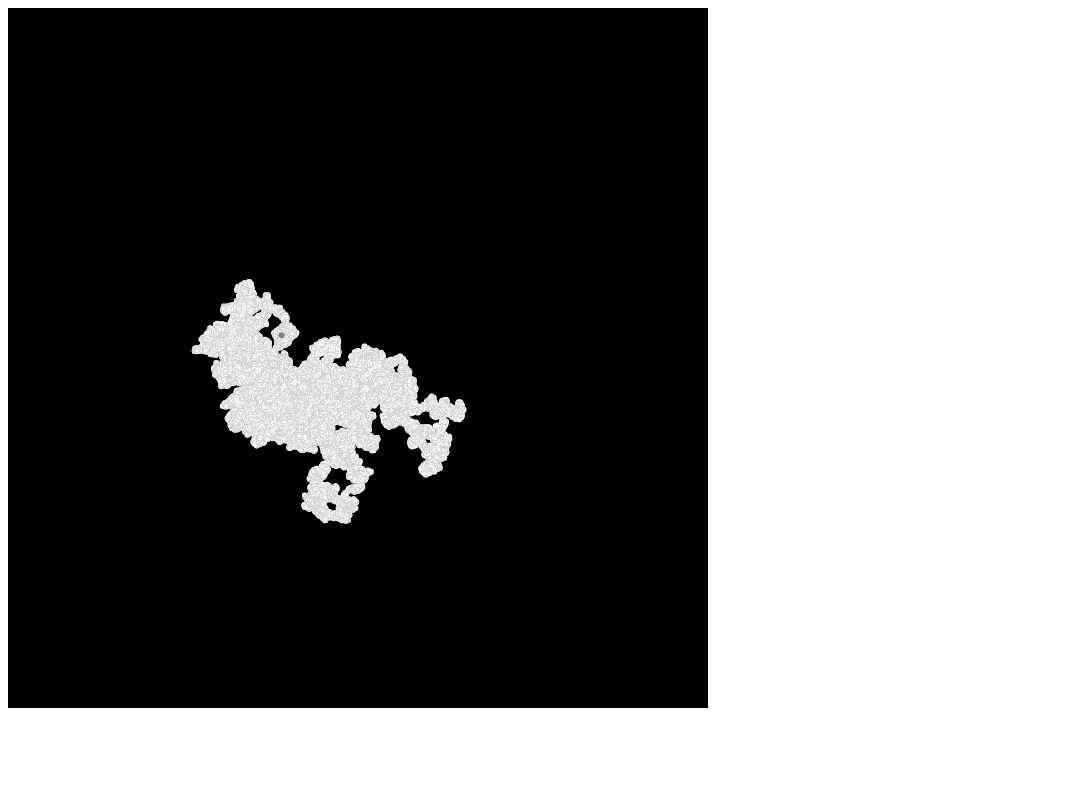
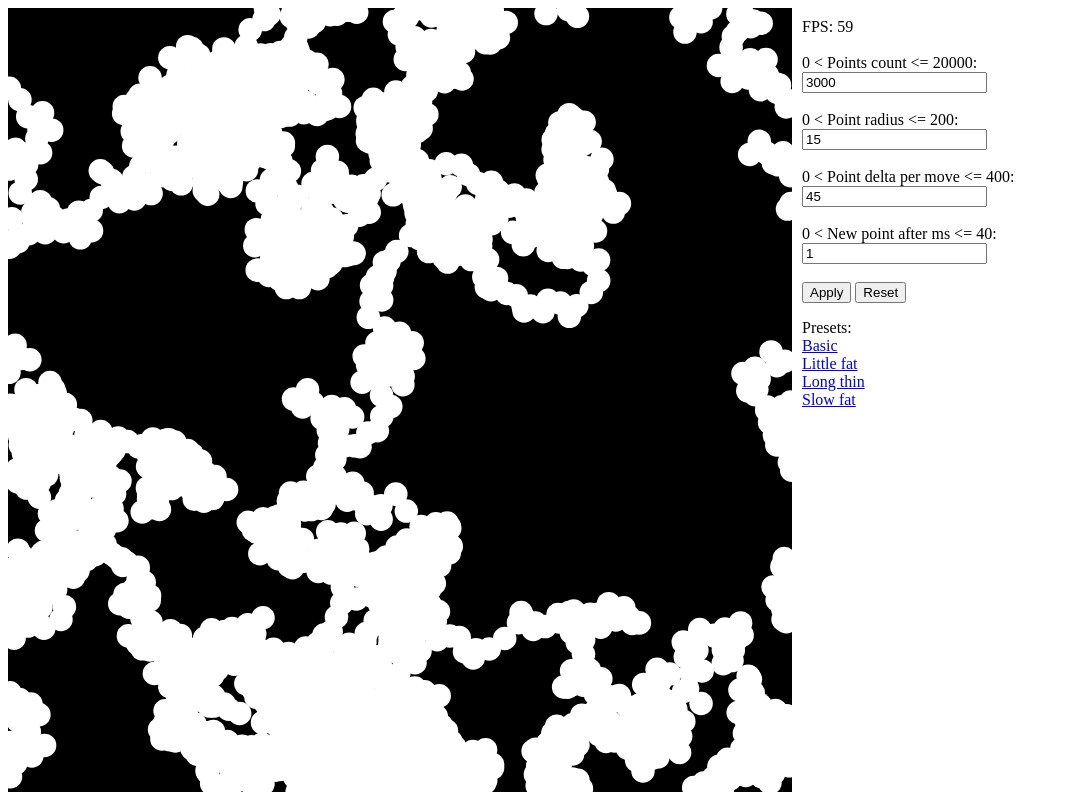
Before and after one commit to enovikov11/random-point, a plain HTML site: page index.html in a window 1280 px wide. Shown: the whole page, without its empty margins (0-1069 px from the left). Drawn offline with Linux system fonts and the light colour scheme.

Commit message:
Update index.html

```diff
--- a/index.html
+++ b/index.html
@@ -1,35 +1,128 @@
-<canvas id="canvas" width="700" height="700"></canvas>
+<html>
+
+<head>
+    <meta charset="utf-8" />
+    <meta name="viewport" content="width=device-width, initial-scale=1.0">
+</head>
+
+<body>
+    <div style="display: flex;width: 100%;height: 100%;flex-wrap: wrap;">
+        <svg xmlns:svg="http://www.w3.org/2000/svg" viewBox="0 0 1000 1000"
+            style="max-width: 100%; max-height: 100%; aspect-ratio: 1;" id="image">
+            <rect x="0" y="0" width="1000" height="1000" fill="black" />
+        </svg>
+        <div style="padding: 10px;">
+            <div id="fps"></div><br />
+            <form method="GET">
+                0 &lt; Points count &lt;= 20000:<br />
+                <input name="POINTS_COUNT" /><br />
+                <br />
+                0 &lt; Point radius &lt;= 200:<br />
+                <input name="POINT_RADIUS" /><br />
+                <br />
+                0 &lt; Point delta per move &lt;= 400:<br />
+                <input name="POINT_DELTA_PER_MOVE" /><br />
+                <br />
+                0 &lt; New point after ms &lt;= 40:<br />
+                <input name="NEW_POINT_AFTER_MS" /><br />
+                <br />
+                <input type="submit" value="Apply" />
+                <input type="button" value="Reset" onclick="location.search = ''" />
+            </form>
+            Presets:<br />
+            <a href="?POINTS_COUNT=3000&POINT_RADIUS=15&POINT_DELTA_PER_MOVE=45&NEW_POINT_AFTER_MS=1">Basic</a><br />
+            <a href="?POINTS_COUNT=1000&POINT_RADIUS=20&POINT_DELTA_PER_MOVE=30&NEW_POINT_AFTER_MS=2">Little
+                fat</a><br />
+            <a href="?POINTS_COUNT=10000&POINT_RADIUS=5&POINT_DELTA_PER_MOVE=9&NEW_POINT_AFTER_MS=0.3">Long
+                thin</a><br />
+            <a href="?POINTS_COUNT=200&POINT_RADIUS=20&POINT_DELTA_PER_MOVE=60&NEW_POINT_AFTER_MS=3">Slow
+                fat</a><br />
+        </div>
+    </div>
+
 
     <script>
-    let x = 0, y = 0;
-    const canvas = document.querySelector('#canvas'), ctx = canvas.getContext('2d');
-    const COLORS = {
-        BACKGROUND: 'black',
-        PAINT: 'white',
-        POINT: 'grey'
-    }, SIZE = 700, POINT_RADIUS = 3, ITERATIONS = 200;
+        const urlParams = new URLSearchParams(window.location.search);
 
-    ctx.fillStyle = COLORS.BACKGROUND;
-    ctx.fillRect(0, 0, SIZE, SIZE);
+        let POINTS_COUNT = +urlParams.get('POINTS_COUNT'), POINT_RADIUS = +urlParams.get('POINT_RADIUS'),
+            POINT_DELTA_PER_MOVE = +urlParams.get('POINT_DELTA_PER_MOVE'),
+            NEW_POINT_AFTER_MS = +urlParams.get('NEW_POINT_AFTER_MS');
+
+        if (!(0 < POINTS_COUNT && POINTS_COUNT <= 20000)) {
+            POINTS_COUNT = 3000;
+        }
+
+        if (!(0 < POINT_RADIUS && POINT_RADIUS <= 200)) {
+            POINT_RADIUS = 15;
+        }
+
+        if (!(0 < POINT_DELTA_PER_MOVE && POINT_DELTA_PER_MOVE <= 400)) {
+            POINT_DELTA_PER_MOVE = 45;
+        }
+
+        if (!(0 < NEW_POINT_AFTER_MS && NEW_POINT_AFTER_MS <= 40)) {
+            NEW_POINT_AFTER_MS = 1;
+        }
+
+        document.querySelector('[name=POINTS_COUNT]').value = POINTS_COUNT;
+        document.querySelector('[name=POINT_RADIUS]').value = POINT_RADIUS;
+        document.querySelector('[name=POINT_DELTA_PER_MOVE]').value = POINT_DELTA_PER_MOVE;
+        document.querySelector('[name=NEW_POINT_AFTER_MS]').value = NEW_POINT_AFTER_MS;
+
+        const SVG_SIZE = 1000;
+        let x = SVG_SIZE / 2, y = SVG_SIZE / 2;
+        const points = [], svg = document.querySelector('#image');
+
+        let framesRendered = 0;
+
+        for (let i = 0; i < POINTS_COUNT; i++) {
+            const point = document.createElementNS("http://www.w3.org/2000/svg", "circle");
+
+            point.setAttribute('cx', x);
+            point.setAttribute('cy', y);
+            point.setAttribute('r', POINT_RADIUS);
+            point.setAttribute('fill', 'white');
+
+            svg.appendChild(point);
+            points.push(point);
+        }
+
+        let renderedPointId = Math.floor(Date.now() / NEW_POINT_AFTER_MS);
 
         function animate() {
-        for (let i = 0; i < ITERATIONS; i++) {
-            ctx.beginPath();
-            ctx.fillStyle = COLORS.PAINT;
-            ctx.arc(SIZE / 2 + POINT_RADIUS * x, SIZE / 2 + POINT_RADIUS * y, POINT_RADIUS, 0, 2 * Math.PI);
-            ctx.fill();
+            const currentPointId = Math.floor(Date.now() / NEW_POINT_AFTER_MS);
 
-            x += (Math.random() - 0.5);
-            y += (Math.random() - 0.5);
+            for (; renderedPointId < currentPointId - POINTS_COUNT; renderedPointId += POINTS_COUNT) { }
 
-            ctx.beginPath();
-            ctx.fillStyle = COLORS.POINT;
-            ctx.arc(SIZE / 2 + POINT_RADIUS * x, SIZE / 2 + POINT_RADIUS * y, POINT_RADIUS, 0, 2 * Math.PI);
-            ctx.fill();
+            for (; renderedPointId < currentPointId; renderedPointId++) {
+                const point = points[renderedPointId % POINTS_COUNT];
+
+                x += (Math.random() - 0.5) * POINT_DELTA_PER_MOVE;
+                y += (Math.random() - 0.5) * POINT_DELTA_PER_MOVE;
+                x %= SVG_SIZE;
+                y %= SVG_SIZE;
+                if (x < 0) {
+                    x += SVG_SIZE;
+                }
+                if (y < 0) {
+                    y += SVG_SIZE;
                 }
 
+                point.setAttribute('cx', x);
+                point.setAttribute('cy', y);
+            }
+
+            framesRendered++;
             requestAnimationFrame(animate);
         }
 
         animate();
+
+        setInterval(function () {
+            document.querySelector('#fps').innerText = 'FPS: ' + framesRendered;
+            framesRendered = 0;
+        }, 1000);
     </script>
+</body>
+
+</html>
```
Lines whose indentation alone changed are shown as unchanged.
